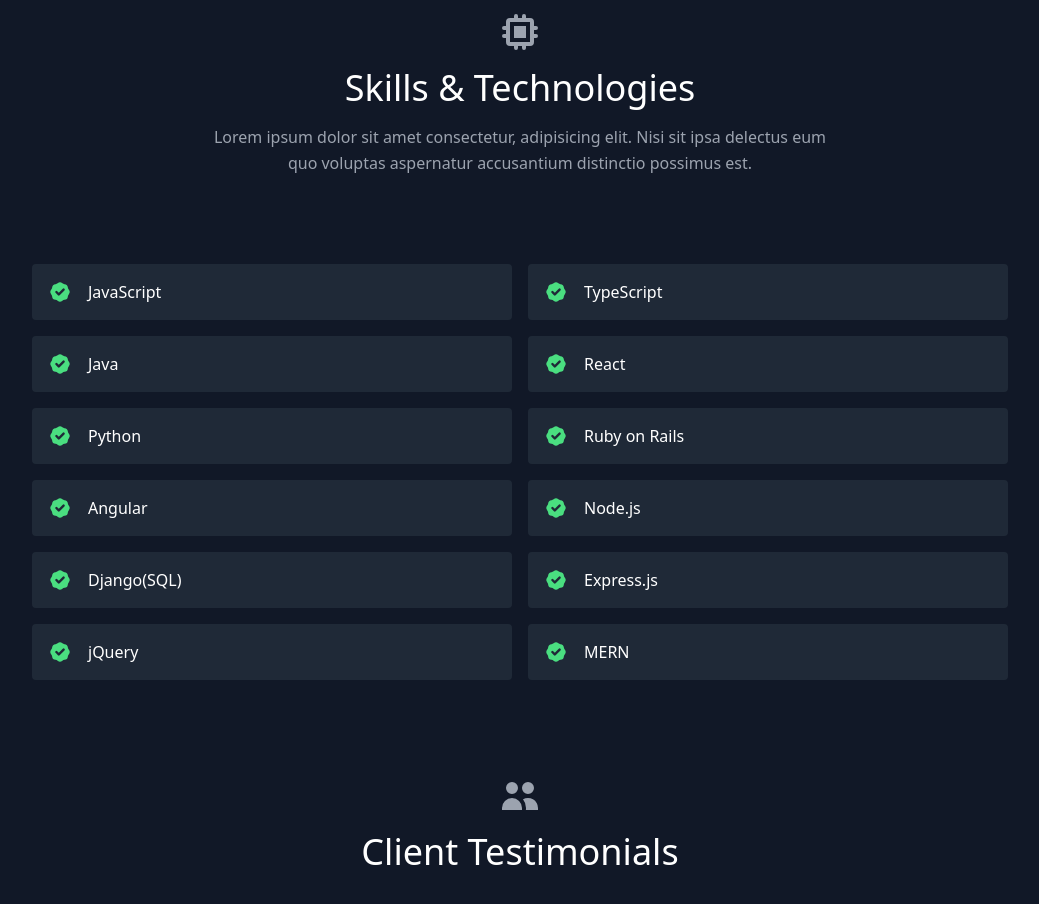
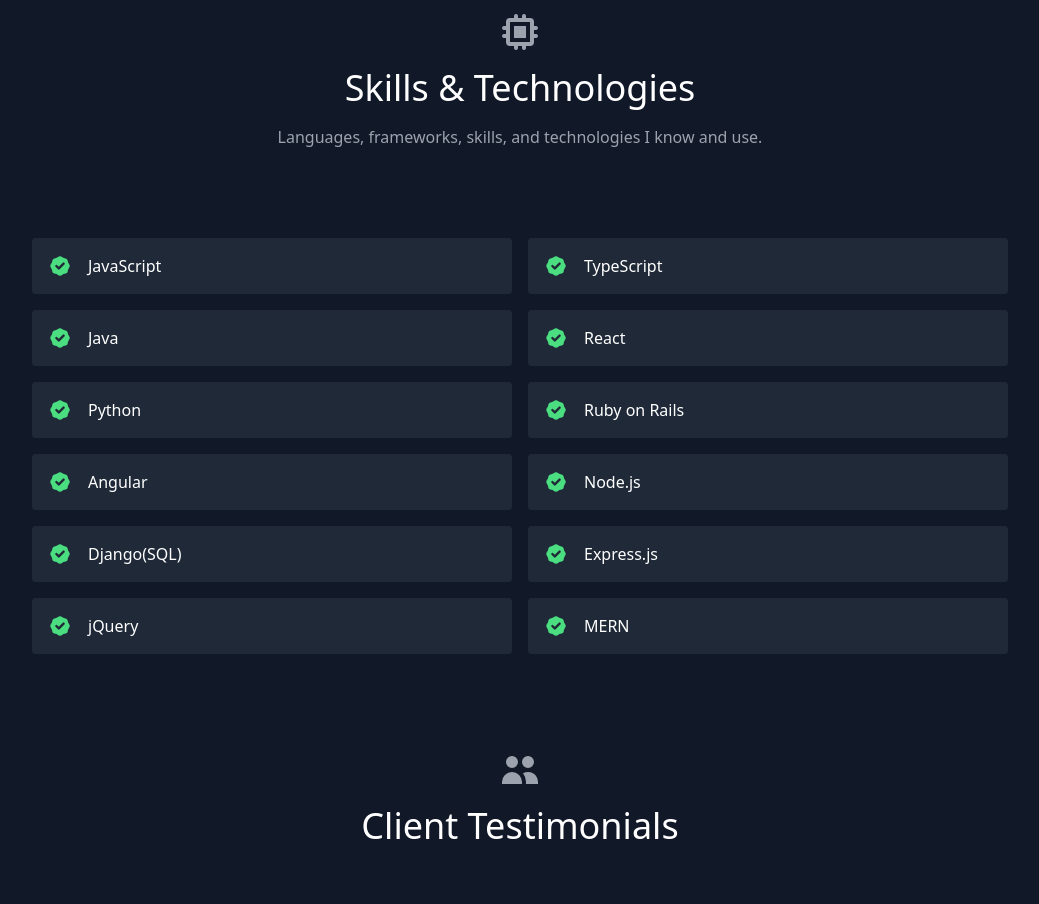
Before and after one commit to EmmyEJohnson/emily-portfolio1, a React (Create React App) app: page / in a window 1280 px wide. Shown: the part 1640-2544 px from the top of the page, without its empty margins (120-1159 px from the left). Built offline with nearby package versions, Linux system fonts and the light colour scheme.

Commit message:
edit skills component

```diff
--- a/src/components/Skills.js
+++ b/src/components/Skills.js
@@ -14,9 +14,7 @@
             Skills &amp; Technologies
           </h1>
           <p className="text-base leading-relaxed xl:w-2/4 lg:w-3/4 mx-auto">
-            Lorem ipsum dolor sit amet consectetur, adipisicing elit. Nisi sit
-            ipsa delectus eum quo voluptas aspernatur accusantium distinctio
-            possimus est.
+            Languages, frameworks, skills, and technologies I know and use.
           </p>
         </div>
         <div className="flex flex-wrap lg:w-4/5 sm:mx-auto sm:mb-2 -mx-2">
```
